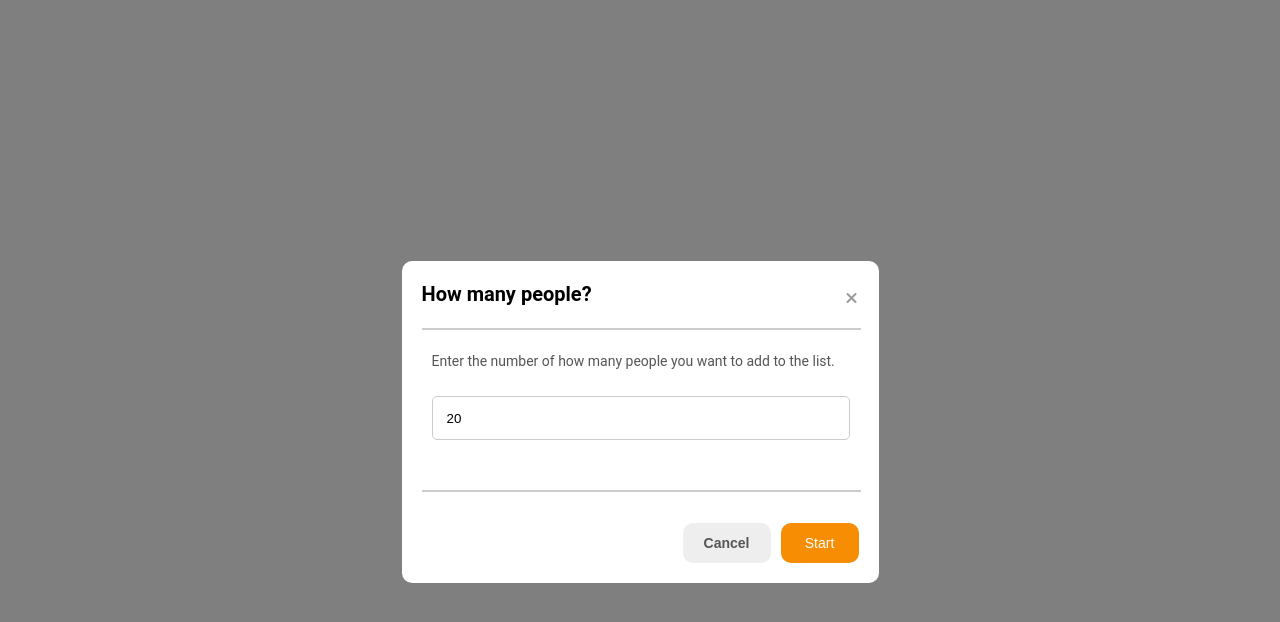
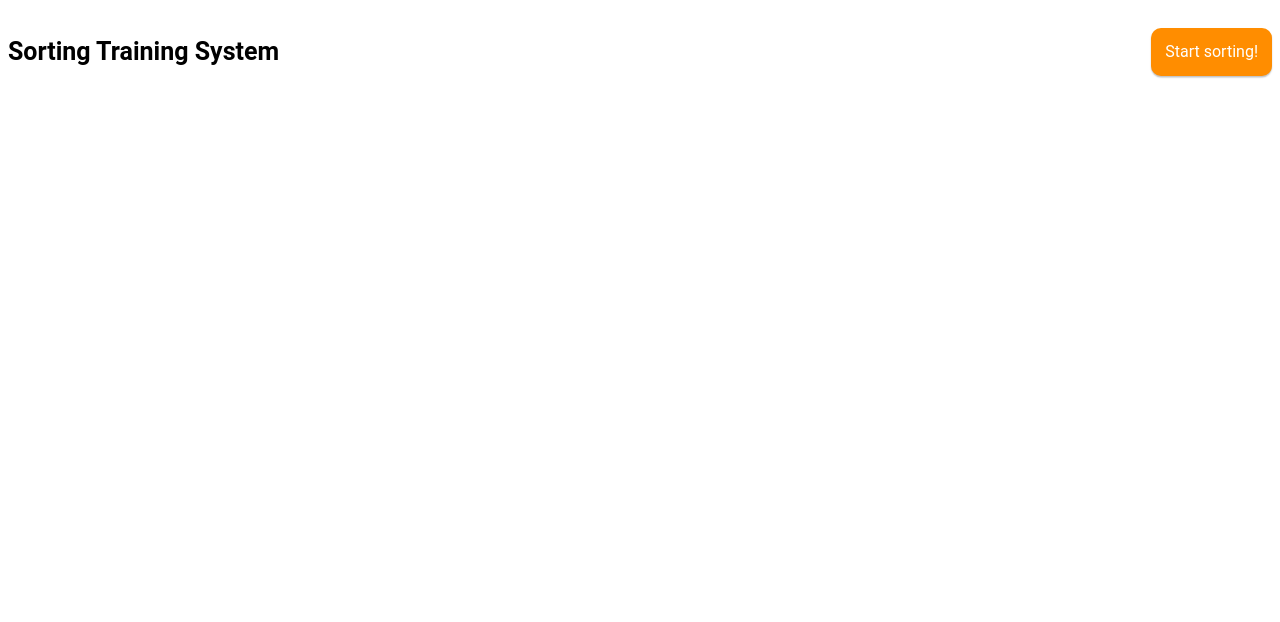
Before and after one commit to ShahriarSaleque/vue-project, a Vue app: page / in a window 1280 px wide. Shown: the top 622 px of the page. Built offline with nearby package versions, Linux system fonts and the light colour scheme.

Commit message:
refactor to a common modal component

```diff
--- a/package.json
+++ b/package.json
@@ -13,6 +13,7 @@
     "format": "prettier --write src/"
   },
   "dependencies": {
+    "@faker-js/faker": "^9.4.0",
     "vue": "^3.5.13",
     "vue-router": "^4.5.0"
   },
--- /dev/null
+++ b/src/components/ModalComponent.vue
@@ -0,0 +1,169 @@
+<script lang="ts">
+export default {
+  props: {
+    showModal: {
+      type: Boolean,
+      required: true,
+    },
+    peopleCount: {
+      type: Number,
+      required: true,
+    },
+  },
+  methods: {
+    closeModal() {
+      this.$emit('update:showModal', false)
+    },
+  },
+}
+</script>
+
+<template>
+  <div class="modal">
+    <div class="modal-content">
+      <div class="modal-header">
+        <div class="modal-header-content">How many people?</div>
+        <div class="modal-header-cross-icon" @click="closeModal">
+          <i class="fas fa-times"></i>
+        </div>
+      </div>
+
+      <div class="horizontal-rule">
+        <hr />
+      </div>
+
+      <div class="modal-input">
+        <div class="modal-input-label">
+          <p>Enter the number of how many people you want to add to the list.</p>
+        </div>
+
+        <!-- <div class="modal-input-field">
+            <input type="number" v-model="peopleCount" />
+          </div> -->
+      </div>
+
+      <div class="horizontal-rule">
+        <hr />
+      </div>
+    </div>
+
+    <div class="modal-buttons">
+      <div class="cancel-btn">
+        <button @click="closeModal">Cancel</button>
+      </div>
+
+      <div class="start-btn">
+        <button @click="startGame">Start</button>
+      </div>
+    </div>
+  </div>
+</template>
+
+<style scoped>
+.modal {
+  width: 437px;
+  height: 282px;
+  top: 22px;
+  gap: 0px;
+  border-radius: 5px 0px 0px 0px;
+  background-color: white;
+  position: relative;
+  padding: 20px;
+  display: flex;
+  flex-direction: column;
+  justify-content: space-between;
+  border-radius: 10px;
+}
+
+.horizontal-rule {
+  hr {
+    width: 100%;
+    border: 1px solid #cccccc;
+  }
+}
+
+.modal-header {
+  display: flex;
+  justify-content: space-between;
+  margin-bottom: 20px;
+
+  .modal-header-content {
+    font-size: 20px;
+    font-weight: 600;
+    line-height: 27px;
+  }
+
+  .modal-header-cross-icon {
+    cursor: pointer;
+    width: 12px;
+    height: 12px;
+    position: relative;
+    top: 8px;
+    color: #999999;
+  }
+}
+
+.modal-input {
+  margin-top: 20px;
+  margin-bottom: 50px;
+
+  .modal-input-label {
+    p {
+      font-size: 14px;
+      margin-left: 10px;
+      font-weight: 400;
+      line-height: 22px;
+      color: #555555;
+    }
+  }
+
+  .modal-input-field {
+    input {
+      width: 400px;
+      height: 40px;
+      border: 1px solid #cccccc;
+      border-radius: 5px;
+      margin-top: 10px;
+      padding-left: 14px;
+      margin-left: 10px;
+    }
+  }
+}
+
+.modal-buttons {
+  display: flex;
+  justify-content: flex-end;
+  gap: 10px;
+}
+
+.start-btn {
+  button {
+    cursor: pointer;
+    width: 78px;
+    height: 40px;
+    background-color: #f68d03;
+    color: white;
+    border-radius: 10px;
+    border-color: transparent;
+    font-size: 14px;
+    line-height: 18px;
+    box-shadow: 0px 1.5px 1.5px rgba(0, 0, 0, 0.25);
+  }
+}
+
+.cancel-btn {
+  button {
+    cursor: pointer;
+    width: 88px;
+    height: 40px;
+    background-color: #eeeeee;
+    color: #555555;
+    border-radius: 10px;
+    border-color: transparent;
+    font-size: 14px;
+    line-height: 18px;
+    font-weight: 700;
+    box-shadow: 0px 1.5px 1.5px rgba(0, 0, 0, 0.25);
+  }
+}
+</style>
--- a/src/views/HomeView.vue
+++ b/src/views/HomeView.vue
@@ -1,55 +1,46 @@
 <script setup lang="ts">
 import { reactive } from 'vue'
+import ModalComponent from '@/components/ModalComponent.vue'
+
 const state = reactive({
-  showModal: true,
+  showModal: false,
   peopleCount: 20,
 })
 </script>
 
 <template>
-  <div v-if="state.showModal" class="modal-overlay">
-    <div class="modal">
-      <div class="modal-content">
-        <div class="modal-header">
-          <div class="modal-header-content">How many people?</div>
-          <div class="modal-header-cross-icon" @click="state.showModal = false">
-            <i class="fas fa-times"></i>
+  <div id="app">
+    <div class="table">
+      <div class="table-header">
+        <div class="table-header-content">
+          <p>Sorting Training System</p>
+        </div>
+        <div class="table-header-content">
+          <div class="table-header-content-button">
+            <button @click="state.showModal = true">Start sorting!</button>
           </div>
         </div>
-
-        <div class="horizontal-rule">
-          <hr />
-        </div>
-
-        <div class="modal-input">
-          <div class="modal-input-label">
-            <p>Enter the number of how many people you want to add to the list.</p>
-          </div>
-
-          <div class="modal-input-field">
-            <input type="number" v-model="state.peopleCount" />
       </div>
     </div>
-
-        <div class="horizontal-rule">
-          <hr />
-        </div>
-      </div>
-
-      <div class="modal-buttons">
-        <div class="cancel-btn">
-          <button @click="state.showModal = false">Cancel</button>
-        </div>
-
-        <div class="start-btn" @click="startGame">
-          <button @click="startGame">Start</button>
-        </div>
-      </div>
+    <div v-if="state.showModal" class="modal-overlay">
+      <ModalComponent
+        :showModal="state.showModal"
+        :peopleCount="state.peopleCount"
+        @update:showModal="state.showModal = $event"
+      />
     </div>
   </div>
 </template>
 
 <style scoped>
+#app {
+  font-family: 'Roboto', sans-serif;
+  -webkit-font-smoothing: antialiased;
+  -moz-osx-font-smoothing: grayscale;
+  text-align: center;
+  color: #000000;
+}
+
 .modal-overlay {
   position: fixed;
   top: 0;
@@ -62,106 +53,39 @@ const state = reactive({
   align-items: center;
 }
 
-.modal {
-  font-family: 'Roboto', sans-serif;
-  width: 437px;
-  height: 282px;
-  top: 22px;
-  gap: 0px;
-  border-radius: 5px 0px 0px 0px;
-  background-color: white;
-  position: relative;
-  padding: 20px;
-  display: flex;
-  flex-direction: column;
-  justify-content: space-between;
-  border-radius: 10px;
-}
+.table {
+  font-family: Roboto;
 
-.horizontal-rule {
-  hr {
-    width: 100%;
-    border: 1px solid #cccccc;
-  }
-}
-.modal-header {
+  .table-header {
     display: flex;
     justify-content: space-between;
-  margin-bottom: 20px;
 
-  .modal-header-content {
-    font-size: 20px;
-    font-weight: 600;
-    line-height: 27px;
-  }
-
-  .modal-header-cross-icon {
-    cursor: pointer;
-    width: 12px;
-    height: 12px;
-    position: relative;
-    top: 8px;
-    color: #999999;
+    .table-header-content {
+      p {
+        font-family: 'Roboto', sans-serif;
+        font-size: 25px;
+        font-weight: 700;
+        line-height: 37px;
+        text-align: left;
       }
     }
 
-.modal-input {
-  margin-top: 20px;
-  margin-bottom: 50px;
-
-  .modal-input-label {
-    p {
-      font-size: 14px;
-      margin-left: 10px;
-      font-weight: 400;
-      line-height: 22px;
-      color: #555555;
-    }
-  }
-
-  .modal-input-field {
-    input {
-      width: 400px;
-      height: 40px;
-      border: 1px solid #cccccc;
-      border-radius: 5px;
-      margin-top: 10px;
-      padding-left: 14px;
-      margin-left: 10px;
+    .table-header-content-button {
+      button {
+        font-family: 'Roboto', sans-serif;
+        cursor: pointer;
+        border-radius: 10px;
+        background-color: #ff8d00;
+        border-color: transparent;
+        color: white;
+        font-size: 16px;
+        line-height: 20px;
+        box-shadow: 0px 1.5px 1.5px rgba(0, 0, 0, 0.25);
+        padding: 12px;
+        position: relative;
+        top: 20px;
       }
     }
   }
-
-.modal-buttons {
-  display: flex;
-  justify-content: flex-end;
-  gap: 10px;
-}
-
-.start-btn {
-  button {
-    width: 78px;
-    height: 40px;
-    background-color: #f68d03;
-    color: white;
-    border-radius: 10px;
-    border-color: transparent;
-    font-size: 14px;
-    line-height: 18px;
-  }
-}
-
-.cancel-btn {
-  button {
-    width: 88px;
-    height: 40px;
-    background-color: #eeeeee;
-    color: #555555;
-    border-radius: 10px;
-    border-color: transparent;
-    font-size: 14px;
-    line-height: 18px;
-    font-weight: 700;
-  }
 }
 </style>
```
Also changed, not shown: 1 other file (tests, documents, lock files or other folders). Lines whose indentation alone changed are shown as unchanged.
